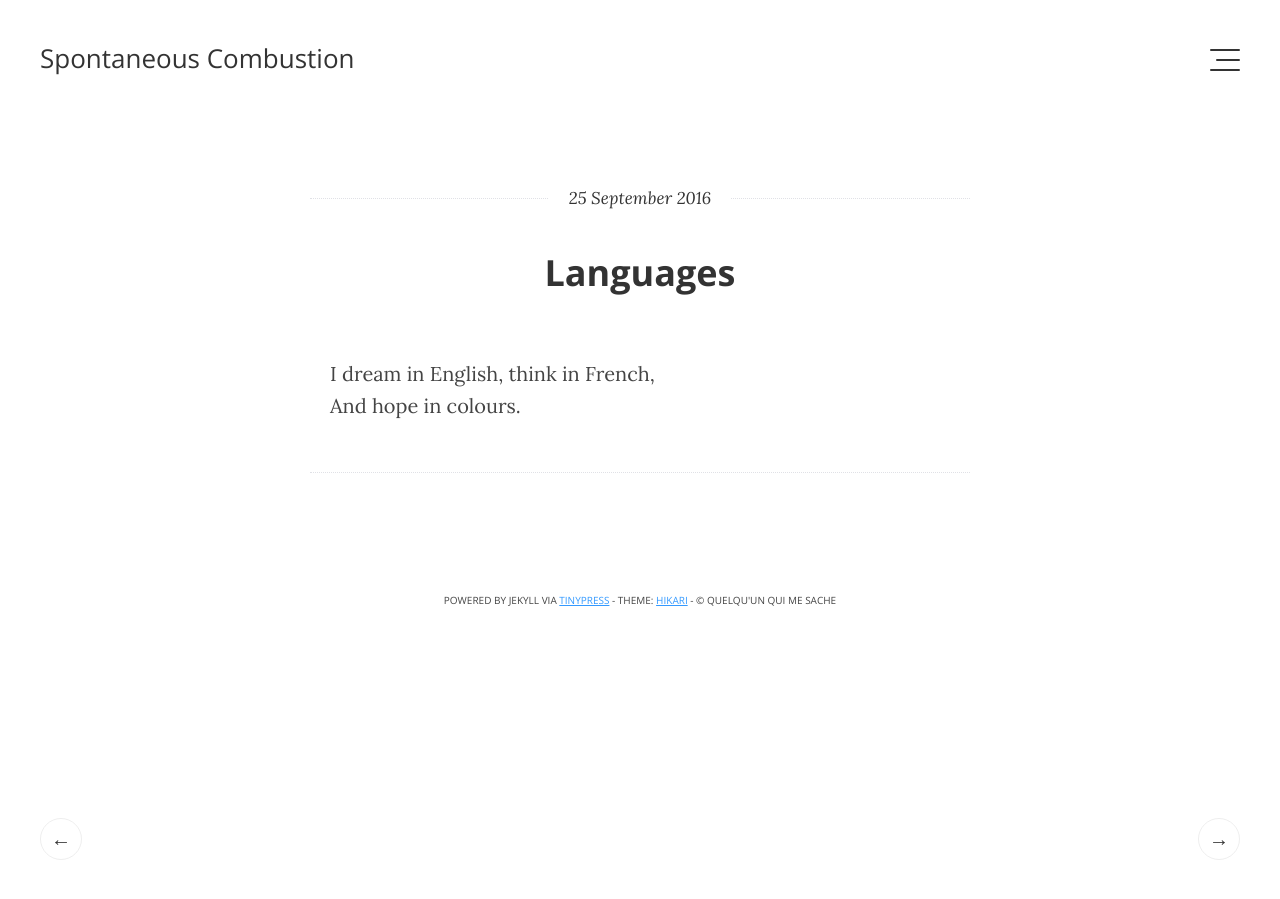
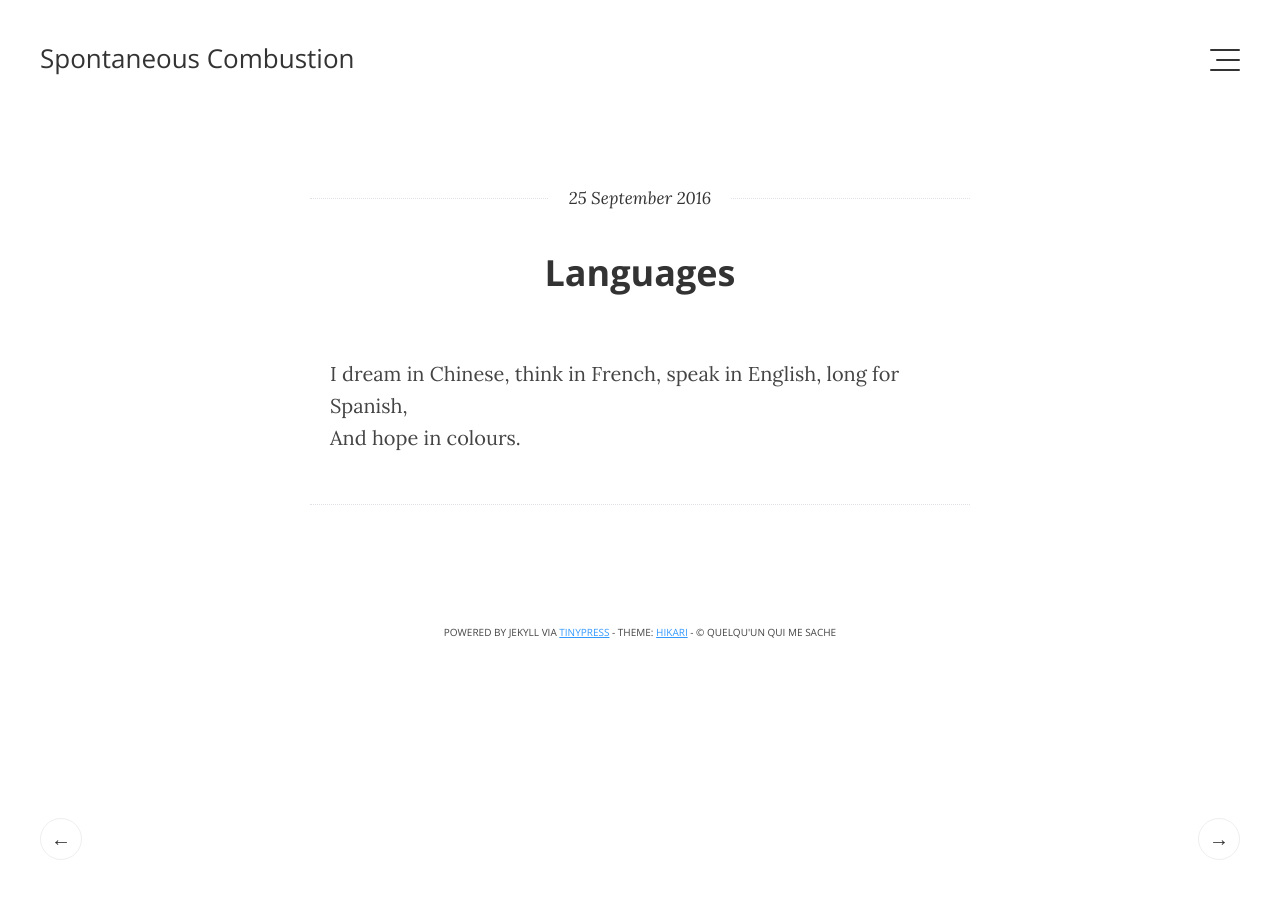
Before and after one commit to quinez/quinez.github.io, a Jekyll site: the page built from _posts/2016-09-25-languages.markdown, in a window 1280 px wide. Built offline with Jekyll 4.4.1, drawn with Linux system fonts in a browser that asks for light colours; comment, search, counter and statistics services are not loaded.

Commit message:
Post update: Languages

```diff
--- a/_posts/2016-09-25-languages.markdown
+++ b/_posts/2016-09-25-languages.markdown
@@ -3,6 +3,6 @@ published: true
 title: Languages
 layout: post
 ---
-I dream in English, think in French,
+I dream in Chinese, think in French, speak in English, long for Spanish,
 <br/>
 And hope in colours.
```
